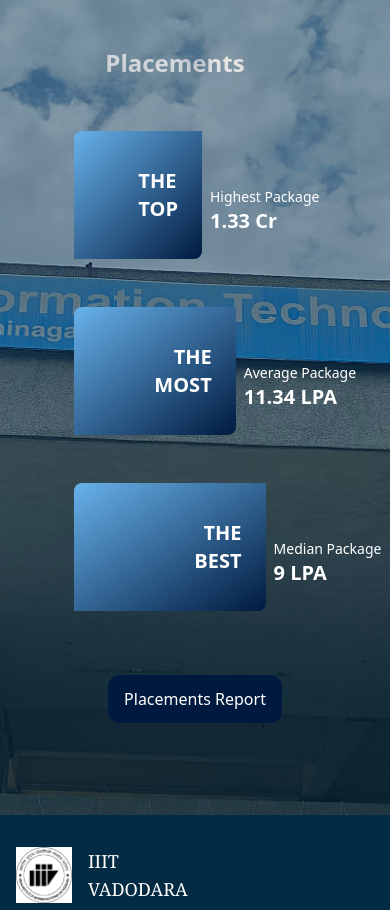
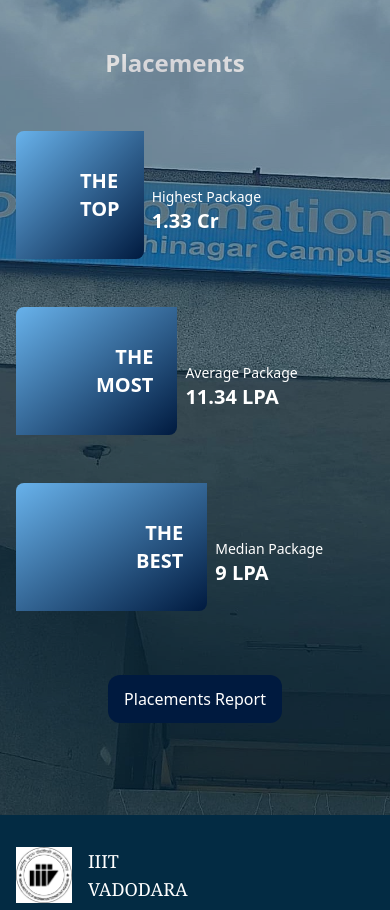
Before and after one commit to Samarth1015/IIITVfront, a Next.js app: page / in a window 390 px wide. Shown: the part 1364-2274 px from the top of the page. Built offline with nearby package versions, Linux system fonts and the light colour scheme.

Commit message:
Final Improved styling Done Ready website for submission

```diff
--- a/Jenil/Components/Calender.jsx
+++ b/Jenil/Components/Calender.jsx
@@ -33,13 +33,13 @@ const Calender = () => {
 
   return (
     <div className="w-full h-screen flex flex-col justify-center">
-      <h1 className="text-center self-center text-2xl py-5 md:text-4xl text-[#20385a] font-medium">
+      <h1 className="text-center self-center text-xl py-5 md:text-4xl text-[#20385a] font-medium">
         Academic Calender
       </h1>
       {/* Underline Div */}
       <div
         ref={underlineRef}
-        className="w-3/12 h-1 rounded-xl bg-yellow-300 self-center"
+        className="md:w-3/12 w-7/12 h-1 rounded-xl bg-yellow-300 self-center"
       ></div>
       <div className="p flex gap-2 flex-col md:flex-row w-10/12  py-1 md:py-10 justify-center md:justify-evenly self-center">
         <Link
--- a/Jenil/Components/ExtraPage.jsx
+++ b/Jenil/Components/ExtraPage.jsx
@@ -26,10 +26,10 @@ const ExtraPage = () => {
             x: 0,
             opacity: 1,
             duration: 0.5,
-            stagger: 0.5,
+
             scrollTrigger: {
               trigger: ".row",
-              start: "top 80%", // Trigger animation when row enters viewport
+              start: "top 50%", // Trigger animation when row enters viewport
               toggleActions: "play none none none", // Play once
             },
           }
@@ -59,8 +59,8 @@ const ExtraPage = () => {
         </strong>
 
         {/* Row 1 */}
-        <div className="row md:ml-20 w-8/12 flex flex-row self-center  gap-2 z-20">
-          <div className="pl-16 ml-4 h-32 md:px-0 md:w-72 md:h-36 bg-gradient-to-br from-[#68b2eb] to-[#001a3f]  rounded-tl-lg  rounded-br-lg  flex flex-row-reverse">
+        <div className="row md:ml-20 w-8/12 flex flex-row md:self-center  gap-2 z-20">
+          <div className="pl-16 ml-4 h-32 md:px-0 md:w-64 md:h-36 bg-gradient-to-br from-[#68b2eb] to-[#001a3f]  rounded-tl-lg  rounded-br-lg  flex flex-row-reverse">
             <p className="self-center text-white text-xl md:text-4xl font-bold pr-6">
               THE <br /> TOP
             </p>
@@ -74,8 +74,8 @@ const ExtraPage = () => {
         </div>
 
         {/* Row 2 */}
-        <div className="row md:ml-80 w-8/12 flex flex-row self-center  gap-2 z-20">
-          <div className="pl-20 ml-4 h-32 md:px-0 md:w-72 md:h-36  bg-gradient-to-br from-[#68b2eb] to-[#001a3f] rounded-tl-lg  rounded-br-lg  flex flex-row-reverse">
+        <div className="row md:ml-80 w-8/12 flex flex-row md:self-center  gap-2 z-20">
+          <div className="pl-20 ml-4 h-32 md:px-0 md:w-64 md:h-36  bg-gradient-to-br from-[#68b2eb] to-[#001a3f] rounded-tl-lg  rounded-br-lg  flex flex-row-reverse">
             <p className="self-center text-xl md:text-4xl font-bold pr-6 text-right text-white">
               THE <br /> MOST
             </p>
@@ -89,8 +89,8 @@ const ExtraPage = () => {
         </div>
 
         {/* Row 3 */}
-        <div className="row md:ml-[40em] w-8/12 flex flex-row self-center  gap-2 text-right z-20">
-          <div className="pl-[120px] ml-4 h-32 md:px-0 md:w-72 md:h-36   bg-gradient-to-br from-[#68b2eb] to-[#001a3f]  rounded-tl-lg  rounded-br-lg  flex flex-row-reverse">
+        <div className="row md:ml-[40em] w-8/12 flex flex-row md:self-center  gap-2 text-right z-20">
+          <div className="pl-[120px] ml-4 h-32 md:px-0 md:w-64 md:h-36   bg-gradient-to-br from-[#68b2eb] to-[#001a3f]  rounded-tl-lg  rounded-br-lg  flex flex-row-reverse">
             <p className="self-center text-white  text-xl md:text-4xl font-bold pr-6">
               THE <br /> BEST
             </p>
@@ -102,7 +102,7 @@ const ExtraPage = () => {
             </span>
           </div>
         </div>
-       <Link className="self-center z-20 mt-2" href={"/stats"}><button className="-mr-10  bg-[#001a3f] text-white hover:text-black px-4 py-3 mt-2 w-fit self-center z-20 rounded-xl hover:bg-cyan-300 active:scale-95 hover:scale-105 font-medium transition-all duration-150">Placements Report</button></Link>
+       <Link className="self-center z-20 mt-2" target="#" href={"/stats"}><button className="-mr-10  bg-[#001a3f] text-white hover:text-black px-4 py-3 mt-2 w-fit self-center z-20 rounded-xl hover:bg-cyan-300 active:scale-95 hover:scale-105 font-medium transition-all duration-150">Placements Report</button></Link>
       </div>
     </div>
   );
```
Also changed, not shown: public/college.jpg.
